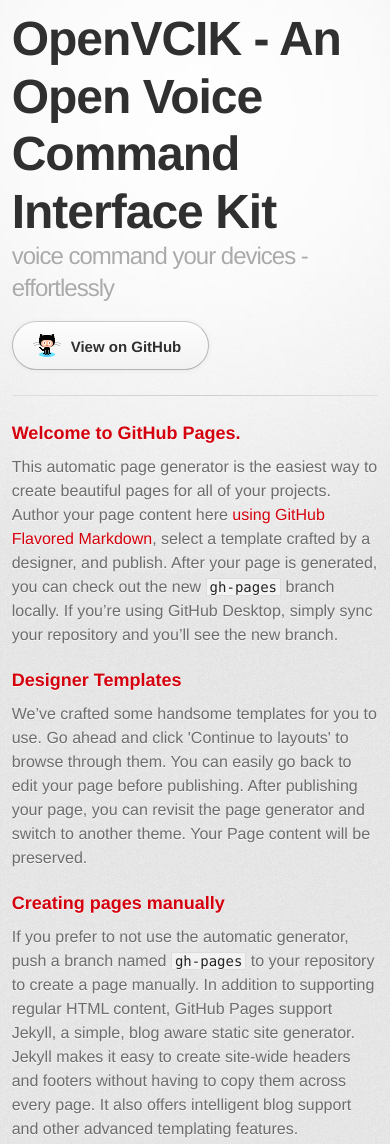
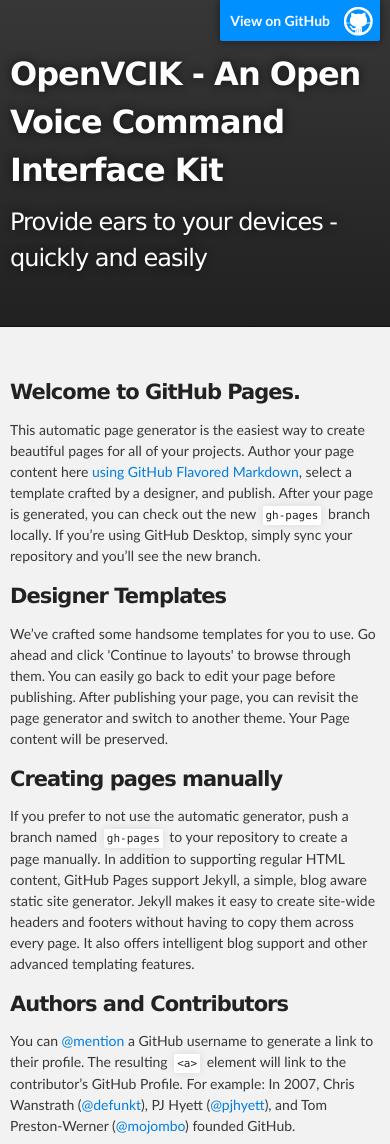
Before and after one commit to projectopenvcik/projectopenvcik.github.io, a plain HTML site: page index.html in a window 390 px wide. Shown: the top 1144 px of the page. Drawn offline with Linux system fonts and the light colour scheme; a web font is replaced by a local one.

Commit message:
Replace master branch with page content via GitHub

```diff
--- a/index.html
+++ b/index.html
@@ -1,35 +1,33 @@
 <!DOCTYPE html>
 <html>
+
   <head>
     <meta charset='utf-8'>
     <meta http-equiv="X-UA-Compatible" content="chrome=1">
-    <link href='https://fonts.googleapis.com/css?family=Chivo:900' rel='stylesheet' type='text/css'>
-    <link rel="stylesheet" type="text/css" href="stylesheets/stylesheet.css" media="screen">
-    <link rel="stylesheet" type="text/css" href="stylesheets/github-dark.css" media="screen">
-    <link rel="stylesheet" type="text/css" href="stylesheets/print.css" media="print">
-    <!--[if lt IE 9]>
-    <script src="//html5shiv.googlecode.com/svn/trunk/html5.js"></script>
-    <![endif]-->
-    <title>OpenVCIK - An Open Voice Command Interface Kit by projectopenvcik</title>
+    <meta name="description" content="OpenVCIK - An Open Voice Command Interface Kit : Provide ears to your devices - quickly and easily">
+
+    <link rel="stylesheet" type="text/css" media="screen" href="stylesheets/stylesheet.css">
+
+    <title>OpenVCIK - An Open Voice Command Interface Kit</title>
   </head>
 
   <body>
-    <div id="container">
-      <div class="inner">
 
-        <header>
-          <h1>OpenVCIK - An Open Voice Command Interface Kit</h1>
-          <h2>voice command your devices - effortlessly</h2>
+    <!-- HEADER -->
+    <div id="header_wrap" class="outer">
+        <header class="inner">
+          <a id="forkme_banner" href="https://github.com/projectopenvcik">View on GitHub</a>
+
+          <h1 id="project_title">OpenVCIK - An Open Voice Command Interface Kit</h1>
+          <h2 id="project_tagline">Provide ears to your devices - quickly and easily</h2>
+
         </header>
+    </div>
 
-        <section id="downloads" class="clearfix">
-          <a href="https://github.com/projectopenvcik" id="view-on-github" class="button"><span>View on GitHub</span></a>
-        </section>
-
-        <hr>
-
-        <section id="main_content">
-          <h3>
+    <!-- MAIN CONTENT -->
+    <div id="main_content_wrap" class="outer">
+      <section id="main_content" class="inner">
+        <h3>
 <a id="welcome-to-github-pages" class="anchor" href="#welcome-to-github-pages" aria-hidden="true"><span class="octicon octicon-link"></span></a>Welcome to GitHub Pages.</h3>
 
 <p>This automatic page generator is the easiest way to create beautiful pages for all of your projects. Author your page content here <a href="https://guides.github.com/features/mastering-markdown/">using GitHub Flavored Markdown</a>, select a template crafted by a designer, and publish. After your page is generated, you can check out the new <code>gh-pages</code> branch locally. If you’re using GitHub Desktop, simply sync your repository and you’ll see the new branch.</p>
@@ -53,14 +51,17 @@
 <a id="support-or-contact" class="anchor" href="#support-or-contact" aria-hidden="true"><span class="octicon octicon-link"></span></a>Support or Contact</h3>
 
 <p>Having trouble with Pages? Check out our <a href="https://help.github.com/pages">documentation</a> or <a href="https://github.com/contact">contact support</a> and we’ll help you sort it out.</p>
-        </section>
+      </section>
+    </div>
 
-        <footer>
-          This page was generated by <a href="https://pages.github.com">GitHub Pages</a>. Tactile theme by <a href="https://twitter.com/jasonlong">Jason Long</a>.
-        </footer>
+    <!-- FOOTER  -->
+    <div id="footer_wrap" class="outer">
+      <footer class="inner">
+        <p>Published with <a href="https://pages.github.com">GitHub Pages</a></p>
+      </footer>
+    </div>
 
 
-      </div>
-    </div>
+
   </body>
 </html>
--- a/stylesheets/stylesheet.css
+++ b/stylesheets/stylesheet.css
@@ -1,7 +1,14 @@
-/* http://meyerweb.com/eric/tools/css/reset/
-   v2.0 | 20110126
-   License: none (public domain)
-*/
+/*******************************************************************************
+Slate Theme for GitHub Pages
+by Jason Costello, @jsncostello
+*******************************************************************************/
+
+@import url(github-light.css);
+
+/*******************************************************************************
+MeyerWeb Reset
+*******************************************************************************/
+
 html, body, div, span, applet, object, iframe,
 h1, h2, h3, h4, h5, h6, p, blockquote, pre,
 a, abbr, acronym, address, big, cite, code,
@@ -15,359 +22,404 @@ article, aside, canvas, details, embed,
 figure, figcaption, footer, header, hgroup,
 menu, nav, output, ruby, section, summary,
 time, mark, audio, video {
+  margin: 0;
   padding: 0;
-	margin: 0;
+  border: 0;
   font: inherit;
-	font-size: 100%;
   vertical-align: baseline;
-	border: 0;
 }
+
 /* HTML5 display-role reset for older browsers */
 article, aside, details, figcaption, figure,
 footer, header, hgroup, menu, nav, section {
   display: block;
 }
-body {
-	line-height: 1;
-}
+
 ol, ul {
   list-style: none;
 }
-blockquote, q {
-	quotes: none;
-}
-blockquote:before, blockquote:after,
-q:before, q:after {
-	content: '';
-	content: none;
-}
+
 table {
+  border-collapse: collapse;
   border-spacing: 0;
-	border-collapse: collapse;
 }
 
-/* LAYOUT STYLES */
+/*******************************************************************************
+Theme Styles
+*******************************************************************************/
+
 body {
-  font-family: 'Helvetica Neue', Helvetica, Arial, serif;
-  font-size: 1em;
+  box-sizing: border-box;
+  color:#373737;
+  background: #212121;
+  font-size: 16px;
+  font-family: 'Myriad Pro', Calibri, Helvetica, Arial, sans-serif;
   line-height: 1.5;
-  color: #6d6d6d;
-  text-shadow: 0 1px 0 rgba(255, 255, 255, 0.8);
-  background: #e7e7e7 url(../images/body-bg.png) 0 0 repeat;
+  -webkit-font-smoothing: antialiased;
+}
+
+h1, h2, h3, h4, h5, h6 {
+  margin: 10px 0;
+  font-weight: 700;
+  color:#222222;
+  font-family: 'Lucida Grande', 'Calibri', Helvetica, Arial, sans-serif;
+  letter-spacing: -1px;
+}
+
+h1 {
+  font-size: 36px;
+  font-weight: 700;
+}
+
+h2 {
+  padding-bottom: 10px;
+  font-size: 32px;
+  background: url('../images/bg_hr.png') repeat-x bottom;
+}
+
+h3 {
+  font-size: 24px;
+}
+
+h4 {
+  font-size: 21px;
+}
+
+h5 {
+  font-size: 18px;
+}
+
+h6 {
+  font-size: 16px;
+}
+
+p {
+  margin: 10px 0 15px 0;
+}
+
+footer p {
+  color: #f2f2f2;
 }
 
 a {
-  color: #d5000d;
-}
-a:hover {
-  color: #c5000c;
+  text-decoration: none;
+  color: #007edf;
+  text-shadow: none;
+
+  transition: color 0.5s ease;
+  transition: text-shadow 0.5s ease;
+  -webkit-transition: color 0.5s ease;
+  -webkit-transition: text-shadow 0.5s ease;
+  -moz-transition: color 0.5s ease;
+  -moz-transition: text-shadow 0.5s ease;
+  -o-transition: color 0.5s ease;
+  -o-transition: text-shadow 0.5s ease;
+  -ms-transition: color 0.5s ease;
+  -ms-transition: text-shadow 0.5s ease;
 }
 
-header {
-  padding-top: 35px;
-  padding-bottom: 25px;
+a:hover, a:focus {text-decoration: underline;}
+
+footer a {
+  color: #F2F2F2;
+  text-decoration: underline;
 }
 
-header h1 {
-  font-family: 'Chivo', 'Helvetica Neue', Helvetica, Arial, serif;
-  font-size: 48px; font-weight: 900;
-  line-height: 1.2;
-  color: #303030;
-  letter-spacing: -1px;
-}
-
-header h2 {
-  font-size: 24px;
-  font-weight: normal;
-  line-height: 1.3;
-  color: #aaa;
-  letter-spacing: -1px;
-}
-
-#container {
-  min-height: 595px;
-  background: transparent url(../images/highlight-bg.jpg) 50% 0 no-repeat;
-}
-
-.inner {
-  width: 620px;
-  margin: 0 auto;
-}
-
-#container .inner img {
-  max-width: 100%;
-}
-
-#downloads {
-  margin-bottom: 40px;
-}
-
-a.button {
-  display: block;
-  float: left;
-  width: 179px;
-  padding: 12px 8px 12px 8px;
-  margin-right: 14px;
-  font-size: 15px;
-  font-weight: bold;
-  line-height: 25px;
-  color: #303030;
-  background: #fdfdfd; /* Old browsers */
-  background: -moz-linear-gradient(top,  #fdfdfd 0%, #f2f2f2 100%); /* FF3.6+ */
-  background: -webkit-gradient(linear, left top, left bottom, color-stop(0%,#fdfdfd), color-stop(100%,#f2f2f2)); /* Chrome,Safari4+ */
-  background: -webkit-linear-gradient(top,  #fdfdfd 0%,#f2f2f2 100%); /* Chrome10+,Safari5.1+ */
-  background: -o-linear-gradient(top,  #fdfdfd 0%,#f2f2f2 100%); /* Opera 11.10+ */
-  background: -ms-linear-gradient(top,  #fdfdfd 0%,#f2f2f2 100%); /* IE10+ */
-  background: linear-gradient(top,  #fdfdfd 0%,#f2f2f2 100%); /* W3C */
-  filter: progid:DXImageTransform.Microsoft.gradient( startColorstr='#fdfdfd', endColorstr='#f2f2f2',GradientType=0 ); /* IE6-9 */
-  border-top: solid 1px #cbcbcb;
-  border-right: solid 1px #b7b7b7;
-  border-bottom: solid 1px #b3b3b3;
-  border-left: solid 1px #b7b7b7;
-  border-radius: 30px;
-  -webkit-box-shadow: 10px 10px 5px #888;
-  -moz-box-shadow: 10px 10px 5px #888;
-  box-shadow: 0px 1px 5px #e8e8e8;
-  -moz-border-radius: 30px;
-  -webkit-border-radius: 30px;
-}
-a.button:hover {
-  background: #fafafa; /* Old browsers */
-  background: -moz-linear-gradient(top,  #fdfdfd 0%, #f6f6f6 100%); /* FF3.6+ */
-  background: -webkit-gradient(linear, left top, left bottom, color-stop(0%,#fdfdfd), color-stop(100%,#f6f6f6)); /* Chrome,Safari4+ */
-  background: -webkit-linear-gradient(top,  #fdfdfd 0%,#f6f6f6 100%); /* Chrome10+,Safari5.1+ */
-  background: -o-linear-gradient(top,  #fdfdfd 0%,#f6f6f6 100%); /* Opera 11.10+ */
-  background: -ms-linear-gradient(top,  #fdfdfd 0%,#f6f6f6 100%); /* IE10+ */
-  background: linear-gradient(top,  #fdfdfd 0%,#f6f6f6, 100%); /* W3C */
-  filter: progid:DXImageTransform.Microsoft.gradient( startColorstr='#fdfdfd', endColorstr='#f6f6f6',GradientType=0 ); /* IE6-9 */
-  border-top: solid 1px #b7b7b7;
-  border-right: solid 1px #b3b3b3;
-  border-bottom: solid 1px #b3b3b3;
-  border-left: solid 1px #b3b3b3;
-}
-
-a.button span {
-  display: block;
-  height: 23px;
-  padding-left: 50px;
-}
-
-#download-zip span {
-  background: transparent url(../images/zip-icon.png) 12px 50% no-repeat;
-}
-#download-tar-gz span {
-  background: transparent url(../images/tar-gz-icon.png) 12px 50% no-repeat;
-}
-#view-on-github span {
-  background: transparent url(../images/octocat-icon.png) 12px 50% no-repeat;
-}
-#view-on-github {
-  margin-right: 0;
-}
-
-code, pre {
-  margin-bottom: 30px;
-  font-family: Monaco, "Bitstream Vera Sans Mono", "Lucida Console", Terminal;
-  font-size: 14px;
-  color: #222;
-}
-
-code {
-  padding: 0 3px;
-  background-color: #f2f2f2;
-  border: solid 1px #ddd;
-}
-
-pre {
-  padding: 20px;
-  overflow: auto;
-  color: #f2f2f2;
-  text-shadow: none;
-  background: #303030;
-}
-pre code {
-  padding: 0;
-  color: #f2f2f2;
-  background-color: #303030;
-  border: none;
-}
-
-ul, ol, dl {
-  margin-bottom: 20px;
-}
-
-
-/* COMMON STYLES */
-
-hr {
-  height: 1px;
-  padding-bottom: 1em;
-  margin-top: 1em;
-  line-height: 1px;
-  background: transparent url('../images/hr.png') 50% 0 no-repeat;
-  border: none;
+em {
+  font-style: italic;
 }
 
 strong {
   font-weight: bold;
 }
 
-em {
-  font-style: italic;
+img {
+  position: relative;
+  margin: 0 auto;
+  max-width: 739px;
+  padding: 5px;
+  margin: 10px 0 10px 0;
+  border: 1px solid #ebebeb;
+
+  box-shadow: 0 0 5px #ebebeb;
+  -webkit-box-shadow: 0 0 5px #ebebeb;
+  -moz-box-shadow: 0 0 5px #ebebeb;
+  -o-box-shadow: 0 0 5px #ebebeb;
+  -ms-box-shadow: 0 0 5px #ebebeb;
 }
 
-table {
-  width: 100%;
-  border: 1px solid #ebebeb;
+p img {
+  display: inline;
+  margin: 0;
+  padding: 0;
+  vertical-align: middle;
+  text-align: center;
+  border: none;
 }
 
-th {
-  font-weight: 500;
+pre, code {
+  width: 100%;
+  color: #222;
+  background-color: #fff;
+
+  font-family: Monaco, "Bitstream Vera Sans Mono", "Lucida Console", Terminal, monospace;
+  font-size: 14px;
+
+  border-radius: 2px;
+  -moz-border-radius: 2px;
+  -webkit-border-radius: 2px;
 }
 
-td {
-  font-weight: 300;
-  text-align: center;
-  border: 1px solid #ebebeb;
+pre {
+  width: 100%;
+  padding: 10px;
+  box-shadow: 0 0 10px rgba(0,0,0,.1);
+  overflow: auto;
 }
 
-form {
-  padding: 20px;
-  background: #f2f2f2;
+code {
+  padding: 3px;
+  margin: 0 3px;
+  box-shadow: 0 0 10px rgba(0,0,0,.1);
+}
 
+pre code {
+  display: block;
+  box-shadow: none;
+}
+
+blockquote {
+  color: #666;
+  margin-bottom: 20px;
+  padding: 0 0 0 20px;
+  border-left: 3px solid #bbb;
 }
 
 
-/* GENERAL ELEMENT TYPE STYLES */
-
-h1 {
-  font-size: 32px;
+ul, ol, dl {
+  margin-bottom: 15px
 }
 
-h2 {
-  margin-bottom: 8px;
-  font-size: 22px;
-  font-weight: bold;
-  color: #303030;
-}
-
-h3 {
-  margin-bottom: 8px;
-  font-size: 18px;
-  font-weight: bold;
-  color: #d5000d;
-}
-
-h4 {
-  font-size: 16px;
-  font-weight: bold;
-  color: #303030;
-}
-
-h5 {
-  font-size: 1em;
-  color: #303030;
-}
-
-h6 {
-  font-size: .8em;
-  color: #303030;
-}
-
-p {
-  margin-bottom: 20px;
-  font-weight: 300;
-}
-
-a {
-  text-decoration: none;
-}
-
-p a {
-  font-weight: 400;
-}
-
-blockquote {
-  padding: 0 0 0 30px;
-  margin-bottom: 20px;
-  font-size: 1.6em;
-  border-left: 10px solid #e9e9e9;
-}
-
-ul li {
+ul {
   list-style-position: inside;
   list-style: disc;
   padding-left: 20px;
 }
 
-ol li {
+ol {
   list-style-position: inside;
   list-style: decimal;
-  padding-left: 3px;
+  padding-left: 20px;
 }
 
 dl dt {
-  color: #303030;
+  font-weight: bold;
 }
 
-footer {
-  padding-top: 20px;
-  padding-bottom: 30px;
-  margin-top: 40px;
-  font-size: 13px;
-  color: #aaa;
-  background: transparent url('../images/hr.png') 0 0 no-repeat;
+dl dd {
+  padding-left: 20px;
+  font-style: italic;
 }
 
-footer a {
-  color: #666;
-}
-footer a:hover {
-  color: #444;
+dl p {
+  padding-left: 20px;
+  font-style: italic;
 }
 
-/* MISC */
-.clearfix:after {
-  display: block;
-  height: 0;
-  clear: both;
-  visibility: hidden;
-  content: '.';
+hr {
+  height: 1px;
+  margin-bottom: 5px;
+  border: none;
+  background: url('../images/bg_hr.png') repeat-x center;
 }
 
-.clearfix {display: inline-block;}
-* html .clearfix {height: 1%;}
-.clearfix {display: block;}
+table {
+  border: 1px solid #373737;
+  margin-bottom: 20px;
+  text-align: left;
+ }
 
-/* #Media Queries
-================================================== */
+th {
+  font-family: 'Lucida Grande', 'Helvetica Neue', Helvetica, Arial, sans-serif;
+  padding: 10px;
+  background: #373737;
+  color: #fff;
+ }
 
-/* Smaller than standard 960 (devices and browsers) */
-@media only screen and (max-width: 959px) { }
+td {
+  padding: 10px;
+  border: 1px solid #373737;
+ }
 
-/* Tablet Portrait size to standard 960 (devices and browsers) */
-@media only screen and (min-width: 768px) and (max-width: 959px) { }
+form {
+  background: #f2f2f2;
+  padding: 20px;
+}
 
-/* All Mobile Sizes (devices and browser) */
-@media only screen and (max-width: 767px) {
-  header {
-    padding-top: 10px;
-    padding-bottom: 10px;
+/*******************************************************************************
+Full-Width Styles
+*******************************************************************************/
+
+.outer {
+  width: 100%;
 }
+
+.inner {
+  position: relative;
+  max-width: 640px;
+  padding: 20px 10px;
+  margin: 0 auto;
+}
+
+#forkme_banner {
+  display: block;
+  position: absolute;
+  top:0;
+  right: 10px;
+  z-index: 10;
+  padding: 10px 50px 10px 10px;
+  color: #fff;
+  background: url('../images/blacktocat.png') #0090ff no-repeat 95% 50%;
+  font-weight: 700;
+  box-shadow: 0 0 10px rgba(0,0,0,.5);
+  border-bottom-left-radius: 2px;
+  border-bottom-right-radius: 2px;
+}
+
+#header_wrap {
+  background: #212121;
+  background: -moz-linear-gradient(top, #373737, #212121);
+  background: -webkit-linear-gradient(top, #373737, #212121);
+  background: -ms-linear-gradient(top, #373737, #212121);
+  background: -o-linear-gradient(top, #373737, #212121);
+  background: linear-gradient(top, #373737, #212121);
+}
+
+#header_wrap .inner {
+  padding: 50px 10px 30px 10px;
+}
+
+#project_title {
+  margin: 0;
+  color: #fff;
+  font-size: 42px;
+  font-weight: 700;
+  text-shadow: #111 0px 0px 10px;
+}
+
+#project_tagline {
+  color: #fff;
+  font-size: 24px;
+  font-weight: 300;
+  background: none;
+  text-shadow: #111 0px 0px 10px;
+}
+
 #downloads {
-    margin-bottom: 25px;
+  position: absolute;
+  width: 210px;
+  z-index: 10;
+  bottom: -40px;
+  right: 0;
+  height: 70px;
+  background: url('../images/icon_download.png') no-repeat 0% 90%;
 }
-  #download-zip, #download-tar-gz {
+
+.zip_download_link {
+  display: block;
+  float: right;
+  width: 90px;
+  height:70px;
+  text-indent: -5000px;
+  overflow: hidden;
+  background: url(../images/sprite_download.png) no-repeat bottom left;
+}
+
+.tar_download_link {
+  display: block;
+  float: right;
+  width: 90px;
+  height:70px;
+  text-indent: -5000px;
+  overflow: hidden;
+  background: url(../images/sprite_download.png) no-repeat bottom right;
+  margin-left: 10px;
+}
+
+.zip_download_link:hover {
+  background: url(../images/sprite_download.png) no-repeat top left;
+}
+
+.tar_download_link:hover {
+  background: url(../images/sprite_download.png) no-repeat top right;
+}
+
+#main_content_wrap {
+  background: #f2f2f2;
+  border-top: 1px solid #111;
+  border-bottom: 1px solid #111;
+}
+
+#main_content {
+  padding-top: 40px;
+}
+
+#footer_wrap {
+  background: #212121;
+}
+
+
+
+/*******************************************************************************
+Small Device Styles
+*******************************************************************************/
+
+@media screen and (max-width: 480px) {
+  body {
+    font-size:14px;
+  }
+
+  #downloads {
     display: none;
   }
+
   .inner {
-    width: 94%;
-    margin: 0 auto;
-  }
+    min-width: 320px;
+    max-width: 480px;
   }
 
-/* Mobile Landscape Size to Tablet Portrait (devices and browsers) */
-@media only screen and (min-width: 480px) and (max-width: 767px) { }
+  #project_title {
+  font-size: 32px;
+  }
 
-/* Mobile Portrait Size to Mobile Landscape Size (devices and browsers) */
-@media only screen and (max-width: 479px) { }
+  h1 {
+    font-size: 28px;
+  }
+
+  h2 {
+    font-size: 24px;
+  }
+
+  h3 {
+    font-size: 21px;
+  }
+
+  h4 {
+    font-size: 18px;
+  }
+
+  h5 {
+    font-size: 14px;
+  }
+
+  h6 {
+    font-size: 12px;
+  }
+
+  code, pre {
+    min-width: 320px;
+    max-width: 480px;
+    font-size: 11px;
+  }
+
+}
```
Also changed, not shown: params.json (+1 -1 lines), images/bg_hr.png (added), images/blacktocat.png (added), images/icon_download.png (added), images/sprite_download.png (added). Lines whose indentation alone changed are shown as unchanged.
